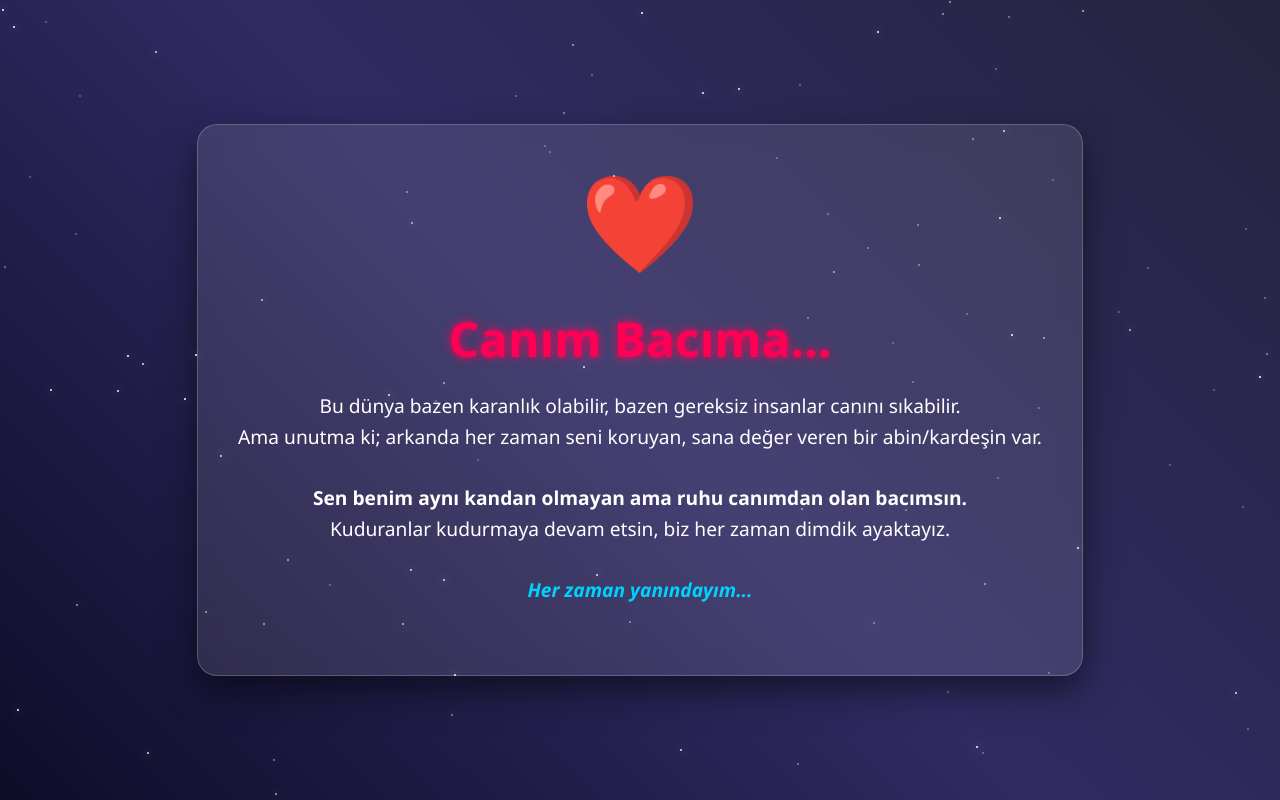
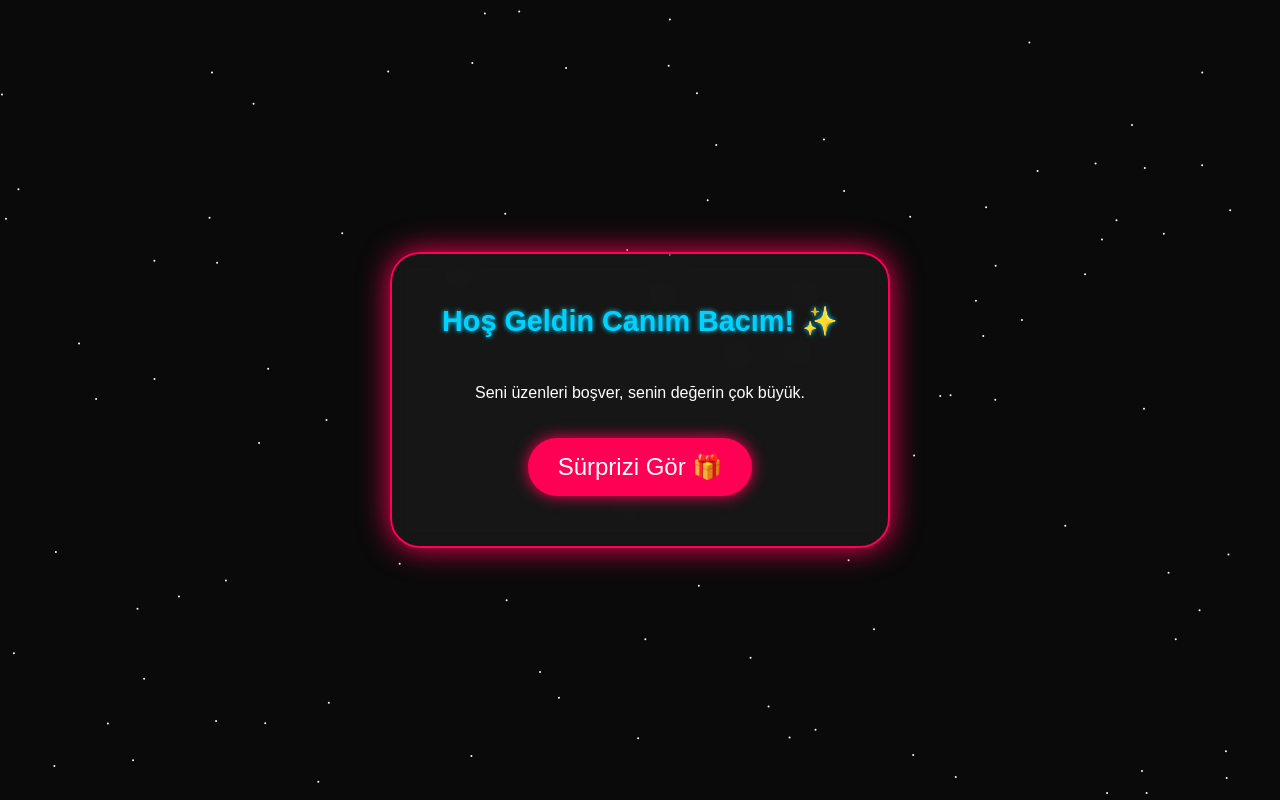
Before and after one commit to nemex-cheat/MERM-, a plain HTML site: page index.html in a window 1280 px wide. Drawn offline with nearby package versions, Linux system fonts and the light colour scheme.

Commit message:
Update index.html

```diff
--- a/index.html
+++ b/index.html
@@ -2,109 +2,150 @@
 <html lang="tr">
 <head>
     <meta charset="UTF-8">
-    <meta name="viewport" content="width=device-width, initial-scale=1.0">
-    <title>Sadece Senin İçin | Canım Bacım</title>
+    <title>Canım Bacıkoma Özel 🌟</title>
     <style>
         body {
             margin: 0;
-            padding: 0;
+            height: 100vh;
             display: flex;
             justify-content: center;
             align-items: center;
-            min-height: 100vh;
-            background: linear-gradient(45deg, #0f0c29, #302b63, #24243e);
-            font-family: 'Segoe UI', Tahoma, Geneva, Verdana, sans-serif;
+            background: #0a0a0a;
             color: white;
+            font-family: 'Arial', sans-serif;
             overflow: hidden;
         }
 
-        .container {
-            text-align: center;
-            padding: 40px;
-            background: rgba(255, 255, 255, 0.1);
-            backdrop-filter: blur(10px);
-            border-radius: 20px;
-            border: 1px solid rgba(255, 255, 255, 0.2);
-            box-shadow: 0 15px 35px rgba(0,0,0,0.5);
-            animation: fadeIn 2s ease-in-out;
-            max-width: 80%;
+        #canvas-stars {
+            position: absolute;
+            top: 0;
+            left: 0;
+            z-index: -1;
         }
 
-        h1 {
-            font-size: 3rem;
-            margin-bottom: 20px;
-            color: #ff0055;
-            text-shadow: 0 0 10px #ff0055;
+        .main-box {
+            text-align: center;
+            background: rgba(255, 255, 255, 0.05);
+            padding: 50px;
+            border-radius: 30px;
+            border: 2px solid #ff0055;
+            box-shadow: 0 0 30px #ff0055;
+            backdrop-filter: blur(10px);
+            z-index: 10;
         }
 
-        p {
-            font-size: 1.2rem;
-            line-height: 1.6;
-            margin-bottom: 30px;
+        .magic-btn {
+            background: #ff0055;
+            color: white;
+            border: none;
+            padding: 15px 30px;
+            font-size: 1.5rem;
+            border-radius: 50px;
+            cursor: pointer;
+            transition: 0.3s;
+            box-shadow: 0 0 15px #ff0055;
+            margin-top: 20px;
         }
 
-        .heart {
-            font-size: 5rem;
-            color: #ff0055;
-            animation: beat 1s infinite alternate;
+        .magic-btn:hover {
+            transform: scale(1.1);
+            box-shadow: 0 0 30px #ff0055;
         }
 
-        .signature {
-            font-style: italic;
+        #message-area {
+            font-size: 1.8rem;
             font-weight: bold;
+            height: 60px;
+            margin-bottom: 20px;
             color: #00d2ff;
+            text-shadow: 0 0 5px #00d2ff;
         }
 
-        @keyframes beat {
-            to { transform: scale(1.2); }
+        .floating-heart {
+            position: absolute;
+            color: #ff0055;
+            font-size: 20px;
+            animation: float 4s linear infinite;
+            z-index: 1;
         }
 
-        @keyframes fadeIn {
-            from { opacity: 0; transform: translateY(20px); }
-            to { opacity: 1; transform: translateY(0); }
-        }
-
-        /* Arka plan yıldızları için küçük bir efekt */
-        .stars {
-            position: absolute;
-            width: 2px;
-            height: 2px;
-            background: white;
-            border-radius: 50%;
-            box-shadow: 0 0 10px white;
-            animation: twinkle 3s infinite ease-in-out;
-        }
-
-        @keyframes twinkle {
-            0%, 100% { opacity: 0.3; }
-            50% { opacity: 1; }
+        @keyframes float {
+            0% { transform: translateY(100vh) rotate(0deg); opacity: 1; }
+            100% { transform: translateY(-10vh) rotate(360deg); opacity: 0; }
         }
     </style>
 </head>
 <body>
 
-    <div class="container">
-        <div class="heart">❤️</div>
-        <h1>Canım Bacıma...</h1>
-        <p>
-            Bu dünya bazen karanlık olabilir, bazen gereksiz insanlar canını sıkabilir.<br>
-            Ama unutma ki; arkanda her zaman seni koruyan, sana değer veren bir abin/kardeşin var.<br><br>
-            <strong>Sen benim aynı kandan olmayan ama ruhu canımdan olan bacımsın.</strong><br>
-            Kuduranlar kudurmaya devam etsin, biz her zaman dimdik ayaktayız.
-        </p>
-        <p class="signature">Her zaman yanındayım...</p>
+    <canvas id="canvas-stars"></canvas>
+
+    <div class="main-box">
+        <div id="message-area">Hoş Geldin Canım Bacım! ✨</div>
+        <p>Seni üzenleri boşver, senin değerin çok büyük.</p>
+        <button class="magic-btn" onclick="nextMessage()">Sürprizi Gör 🎁</button>
     </div>
 
+    <script src="https://cdn.jsdelivr.net/npm/canvas-confetti@1.5.1/dist/confetti.browser.min.js"></script>
     <script>
-        // Rastgele yıldız oluşturma
-        for (let i = 0; i < 100; i++) {
-            let star = document.createElement('div');
-            star.className = 'stars';
-            star.style.top = Math.random() * 100 + 'vh';
-            star.style.left = Math.random() * 100 + 'vw';
-            star.style.animationDelay = Math.random() * 3 + 's';
-            document.body.appendChild(star);
+        const messages = [
+            "Kimsenin seni üzmesine izin verme! 💪",
+            "Sen benim için çok değerlisin, unutma! 💎",
+            "Gereksiz insanlar sadece gürültü yapar. 🔇",
+            "Her zaman senin yanındayım güzel bacikom. ✨",
+            "Şimdi arkana yaslan ve izle... 🎉"
+        ];
+
+        let currentMsg = 0;
+        const msgArea = document.getElementById('message-area');
+
+        function nextMessage() {
+            if (currentMsg < messages.length) {
+                msgArea.innerHTML = messages[currentMsg];
+                currentMsg++;
+                createHearts();
+            } else {
+                msgArea.innerHTML = "Seni Çok Seviyorum Canim bacım! ❤️";
+                fireConfetti();
+            }
         }
+
+        function createHearts() {
+            for(let i=0; i<10; i++) {
+                let heart = document.createElement('div');
+                heart.className = 'floating-heart';
+                heart.innerHTML = '❤️';
+                heart.style.left = Math.random() * 100 + 'vw';
+                heart.style.animationDuration = (Math.random() * 2 + 3) + 's';
+                document.body.appendChild(heart);
+                setTimeout(() => heart.remove(), 4000);
+            }
+        }
+
+        function fireConfetti() {
+            confetti({
+                particleCount: 150,
+                spread: 70,
+                origin: { y: 0.6 },
+                colors: ['#ff0055', '#00d2ff', '#ffffff']
+            });
+        }
+
+        // Arka plan yıldızları için basit animasyon
+        const canvas = document.getElementById('canvas-stars');
+        const ctx = canvas.getContext('2d');
+        canvas.width = window.innerWidth;
+        canvas.height = window.innerHeight;
+
+        function drawStars() {
+            ctx.clearRect(0, 0, canvas.width, canvas.height);
+            ctx.fillStyle = 'white';
+            for(let i=0; i<100; i++) {
+                ctx.beginPath();
+                ctx.arc(Math.random()*canvas.width, Math.random()*canvas.height, 1, 0, Math.PI*2);
+                ctx.fill();
+            }
+        }
+        setInterval(drawStars, 1000);
     </script>
 </body>
 </html>
```
